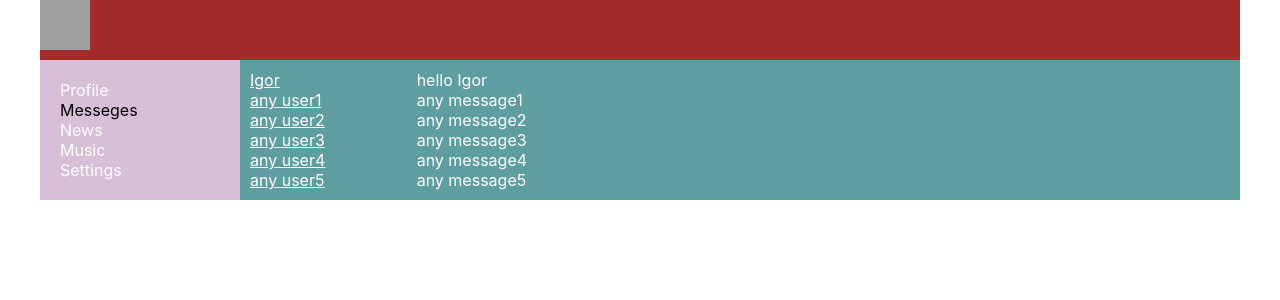
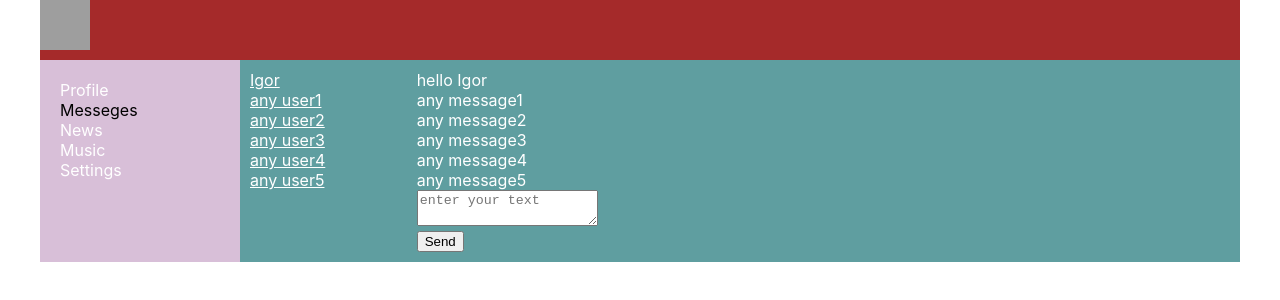
Before and after one commit to fermer123/testingSpa, a React (Create React App) app: page /Dialogs in a window 1280 px wide. Shown: the top 300 px of the page. Built offline with nearby package versions, Linux system fonts and the light colour scheme; grey boxes are pictures that could not be loaded.

Commit message:
не забывать фукнкции ставить в скобки при импорте

```diff
--- a/src/App.js
+++ b/src/App.js
@@ -4,6 +4,7 @@ import NavBar from './components/NavBar/NavBar';
 import Profile from './components/Profile/Profile';
 import Dialogs from './components/Dialogs/Dialogs';
 import { BrowserRouter, Route } from 'react-router-dom';
+
 function App(props) {
   return (
     <BrowserRouter>
@@ -13,7 +14,7 @@ function App(props) {
         <div className='app-wrapper-content'>
           <Route
             path='/Dialogs'
-            render={() => <Dialogs appState={props.appState.dialogsPage} />}
+            render={() => <Dialogs store={props.store} />}
           />
           <Route
             path='/Profile'
--- a/src/components/Dialogs/Dialogs.jsx
+++ b/src/components/Dialogs/Dialogs.jsx
@@ -1,19 +1,47 @@
 import classes from './Dialogs.module.css';
 import DialogItem from './DialogItem/DialogItem';
 import Messages from '../Message/Message';
+import { UpdateNewMessegeBodyCreator } from '../../redux/state';
+import { SendMessegeCreator } from '../../redux/state';
 
 const Dialogs = (props) => {
-  let DialogsElement = props.appState.DialogsData.map((el) => (
+  let state = props.store.getState().dialogsPage;
+
+  let newMessageBody = state.newMessageBody;
+
+  let DialogsElement = state.DialogsData.map((el) => (
     <DialogItem name={el.name} id={el.id} />
   ));
-  const MessegesElement = props.appState.MessageData.map((el) => (
+  const MessegesElement = state.MessageData.map((el) => (
     <Messages id={el.id} text={el.message} />
   ));
+
+  let onSendMessageClick = () => {
+    props.store.dispatch(SendMessegeCreator());
+  }; // на клик отправки сообщения
+
+  let onNewMessageChange = (e) => {
+    let text = e.target.value;
+    props.store.dispatch(UpdateNewMessegeBodyCreator(text));
+  };
 
   return (
     <div className={classes.dialogs}>
       <div className={classes.dialogsItems}>{DialogsElement}</div>
-      <div className={classes.messages}>{MessegesElement}</div>
+      <div className={classes.messages}>
+        <div>{MessegesElement}</div>
+        <div>
+          <textarea
+            placeholder={'enter your text'}
+            value={newMessageBody} //чтобы визуально отображать, значения приходят из пропсов
+            onChange={onNewMessageChange} //для того что бы он менялся, необходимо событие onChange, когда что то ввожу
+            //срабатывает событие Onchange, внутри события делаем диспатч в бизнес, он там меняется и приходит с новым value
+          ></textarea>
+          <div>
+            <button onClick={onSendMessageClick}>Send</button>
+          </div>
+        </div>
+      </div>
     </div>
   );
 };
--- a/src/index.js
+++ b/src/index.js
@@ -8,7 +8,11 @@ import App from './App';
 let rerenderEntireTree = (state) => {
   ReactDOM.render(
     <React.StrictMode>
-      <App appState={store.getState()} dispatch={store.dispatch.bind(store)} />
+      <App
+        appState={store.getState()}
+        dispatch={store.dispatch.bind(store)}
+        store={store}
+      />
     </React.StrictMode>,
     document.getElementById('root'),
   );
--- a/src/redux/state.js
+++ b/src/redux/state.js
@@ -1,7 +1,7 @@
 const ADD_POST = 'ADD-POST';
 const UPDATE_NEW_POST_TEXT = 'UPDATE-NEW-POST-TEXT';
 const UPDATE_NEW_MESSAGE_BODY = 'UPDATE-NEW-MESSAGE-BODY';
-const SEND_MESSEGE = 'SEND_MESSEGE';
+const SEND_MESSEGE = 'SEND-MESSEGE';
 
 let store = {
   _state: {
@@ -48,6 +48,7 @@ let store = {
   },
 
   dispatch(action) {
+    //если тип равен посту то сделаем такие действия
     if (action.type === ADD_POST) {
       let newPost = {
         id: 6,
@@ -61,7 +62,7 @@ let store = {
       this._state.profilePage.newPostText = action.newText;
       this._callSubscriber(this._state);
     } else if (action.type === UPDATE_NEW_MESSAGE_BODY) {
-      this._state.dialogsPage.newMessageBody = action.newMessege; //переменная из вне
+      this._state.dialogsPage.newMessageBody = action.body; //переменная из вне
       this._callSubscriber(this._state);
     } else if (action.type === SEND_MESSEGE) {
       let body = this._state.dialogsPage.newMessageBody;
@@ -70,6 +71,7 @@ let store = {
         id: 6,
         message: body,
       });
+      this._callSubscriber(this._state);
     }
   },
 };
@@ -82,8 +84,9 @@ export const UpdateNewPostTextActionCreator = (text) => ({
   type: UPDATE_NEW_POST_TEXT,
   newText: text,
 });
-export const UpdateNewMessegeBodyCreator = () => ({
+export const UpdateNewMessegeBodyCreator = (text) => ({
   type: UPDATE_NEW_MESSAGE_BODY,
+  body: text,
 });
 export const SendMessegeCreator = () => ({
   type: SEND_MESSEGE,
```
